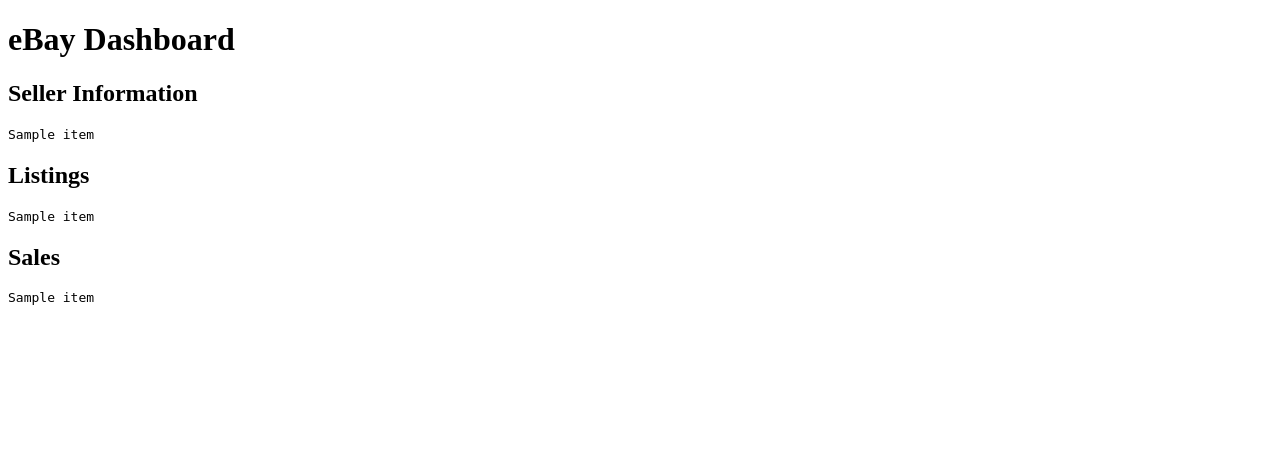
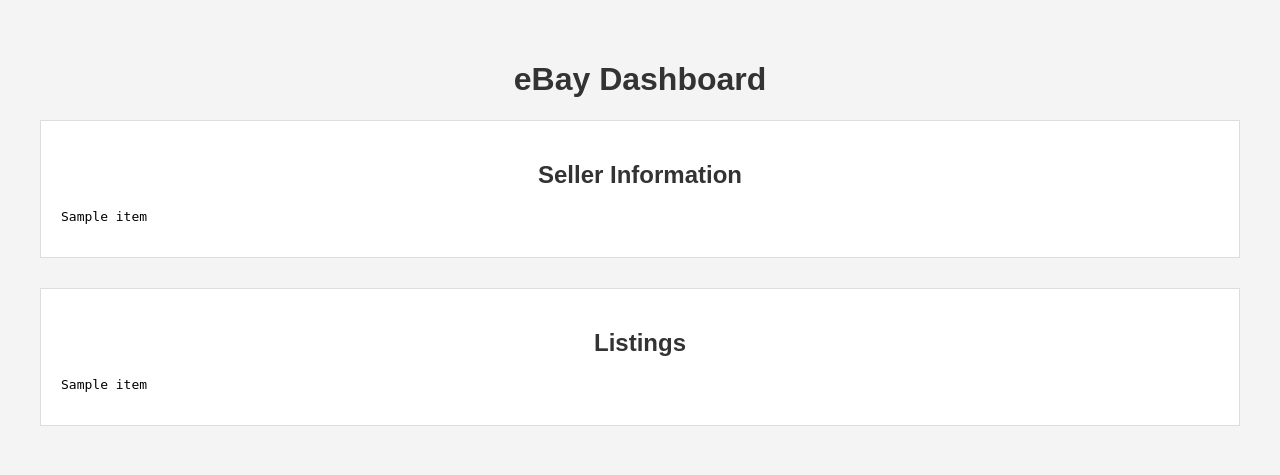
Before and after one commit to elijamesku/ebay_integration, a Django app: page /dashboard/ in a window 1280 px wide. Shown: the top 475 px of the page. Run offline with Django 5.2, Linux system fonts and the light colour scheme; a database or web service that is not in the repository returns one stand-in record (values such as "Sample title"); data that the repository does not hold is empty.

Commit message:
Initial commit

```diff
--- a/ebay_integration/settings.py
+++ b/ebay_integration/settings.py
@@ -5,13 +5,13 @@
 import logging
 
 BASE_DIR = Path(__file__).resolve().parent.parent
-# Define the path to the log file
+# Path to the log file
 LOG_FILE_PATH = BASE_DIR / 'debug.log'
 
 SECRET_KEY = 'x5dv)8o+%33c)t3j6y_747-gi*$9!%s1rh!9(p=f*#dztmoiu+'
 DEBUG = True
 
-ALLOWED_HOSTS = ['ebay-integration-b1dc507216da.herokuapp.com', 'localhost', '127.0.0.1']
+ALLOWED_HOSTS = ['ebay-integration-b1dc507216da.herokuapp.com', 'localhost', '127.0.0.1', 'rapidresaledemo.com']
 
 INSTALLED_APPS = [
     'django.contrib.admin',
@@ -108,6 +108,6 @@
 # eBay OAuth configurations
 EBAY_CLIENT_ID = 'RapidRes-RapidRes-PRD-083448d6e-7b744566'
 EBAY_CLIENT_SECRET = 'PRD-83448d6ee35b-1b2d-49aa-9f3f-2811'
-EBAY_REDIRECT_URI = 'https://auth.ebay.com/oauth2/authorize?client_id=RapidRes-RapidRes-PRD-083448d6e-7b744566&response_type=code&redirect_uri=RapidResale_Co-RapidRes-RapidR-soucmz&scope=https://api.ebay.com/oauth/api_scope https://api.ebay.com/oauth/api_scope/sell.marketing.readonly https://api.ebay.com/oauth/api_scope/sell.marketing https://api.ebay.com/oauth/api_scope/sell.inventory.readonly https://api.ebay.com/oauth/api_scope/sell.inventory https://api.ebay.com/oauth/api_scope/sell.account.readonly https://api.ebay.com/oauth/api_scope/sell.account https://api.ebay.com/oauth/api_scope/sell.fulfillment.readonly https://api.ebay.com/oauth/api_scope/sell.fulfillment https://api.ebay.com/oauth/api_scope/sell.analytics.readonly https://api.ebay.com/oauth/api_scope/sell.finances https://api.ebay.com/oauth/api_scope/sell.payment.dispute https://api.ebay.com/oauth/api_scope/commerce.identity.readonly https://api.ebay.com/oauth/api_scope/sell.reputation https://api.ebay.com/oauth/api_scope/sell.reputation.readonly https://api.ebay.com/oauth/api_scope/commerce.notification.subscription https://api.ebay.com/oauth/api_scope/commerce.notification.subscription.readonly https://api.ebay.com/oauth/api_scope/sell.stores https://api.ebay.com/oauth/api_scope/sell.stores.readonly'
+EBAY_REDIRECT_URI = 'https://ebay-integration-b1dc507216da.herokuapp.com/ebay/callback/'
 EBAY_RU_NAME = 'RapidResale_Co-RapidRes-RapidR-soucmz'
 STATIC_ROOT = BASE_DIR / 'staticfiles'
--- a/ebay_oauth/Templates/dashboard.html
+++ b/ebay_oauth/Templates/dashboard.html
@@ -1,24 +1,55 @@
-<!-- dashboard.html -->
 <!DOCTYPE html>
 <html lang="en">
 <head>
     <meta charset="UTF-8">
     <meta name="viewport" content="width=device-width, initial-scale=1.0">
     <title>eBay Dashboard</title>
+    <style>
+        body {
+            font-family: 'Arial', sans-serif;
+            margin: 20px;
+            padding: 20px;
+            background-color: #f4f4f4;
+        }
+
+        h1, h2 {
+            color: #333;
+            text-align: center;
+        }
+
+        section {
+            margin-bottom: 30px;
+            border: 1px solid #ddd;
+            padding: 20px;
+            background-color: #fff;
+        }
+
+        pre {
+            white-space: pre-wrap;
+        }
+    </style>
 </head>
 <body>
     <h1>eBay Dashboard</h1>
 
-    <!-- Display Seller Information -->
+    <!-- Seller Information Section -->
+    <section>
         <h2>Seller Information</h2>
         <pre>{{ seller_info|safe }}</pre>
+    </section>
 
-    <!-- Display Listings -->
+    <!-- Listings Section -->
+    <section>
         <h2>Listings</h2>
         <pre>{{ listings|safe }}</pre>
+    </section>
 
-    <!-- Display Sales -->
+    <!-- Sales Section -- adding base css>
+    <section>
         <h2>Sales</h2>
         <pre>{{ sales|safe }}</pre>
+    </section>
+
+
 </body>
 </html>
--- a/ebay_oauth/views.py
+++ b/ebay_oauth/views.py
@@ -22,14 +22,27 @@
     scope = [
         'https://api.ebay.com/oauth/api_scope',
         'https://api.ebay.com/oauth/api_scope/sell.marketing.readonly',
-        # ... (add all other scopes)
+        'https://api.ebay.com/oauth/api_scope/sell.marketing',
+        'https://api.ebay.com/oauth/api_scope/sell.inventory.readonly',
+        'https://api.ebay.com/oauth/api_scope/sell.inventory',
+        'https://api.ebay.com/oauth/api_scope/sell.account.readonly',
+        'https://api.ebay.com/oauth/api_scope/sell.account',
+        'https://api.ebay.com/oauth/api_scope/sell.fulfillment.readonly',
+        'https://api.ebay.com/oauth/api_scope/sell.fulfillment',
+        'https://api.ebay.com/oauth/api_scope/sell.analytics.readonly',
+        'https://api.ebay.com/oauth/api_scope/sell.finances',
+        'https://api.ebay.com/oauth/api_scope/sell.item.draft',
+        'https://api.ebay.com/oauth/api_scope/sell.item',
+        'https://api.ebay.com/oauth/api_scope/sell.reputation.readonly',
+
     ]
 
-    redirect_uri = 'https://signin.ebay.com/ws/eBayISAPI.dll?SignIn&runame=RapidResale_Co-RapidRes-RapidR-soucmz'
+    redirect_uri = 'https://ebay-integration-b1dc507216da.herokuapp.com/ebay/callback/'
 
     ebay = OAuth2Session(client_id, redirect_uri=redirect_uri, scope=scope)
     authorization_url, _ = ebay.authorization_url(ebay_auth_url)
-    return redirect(authorization_url)
+    return redirect(authorization_url)\
+
 
 
 def ebay_callback(request):
@@ -74,7 +87,7 @@
                 seller_info=seller_info
             )
 
-        # Redirect the user to the dashboard
+        # Redirecting the user to the dashboard
         return redirect('dashboard')
     except OAuth2Error as e:
         logger.error(f"OAuth Error: {e}")
@@ -205,7 +218,6 @@
 
     sales_url = BASE_URL + SALES_ENDPOINT
     response_sales = ebay.get(sales_url)
-
     refresh_ebay_token(request)
 
     return render(request, 'dashboard.html', {
@@ -217,6 +229,6 @@
 
 def get_ebay_session(request):
     client_id = 'RapidRes-RapidRes-PRD-083448d6e-7b744566'
-    redirect_uri = 'https://signin.ebay.com/ws/eBayISAPI.dll?SignIn&runame=RapidResale_Co-RapidRes-RapidR-soucmz'
+    redirect_uri = 'https://ebay-integration-b1dc507216da.herokuapp.com/ebay/callback/'
 
     return OAuth2Session(client_id, redirect_uri=redirect_uri, token=request.session.get('ebay_token'))
```
Lines whose indentation alone changed are shown as unchanged.
